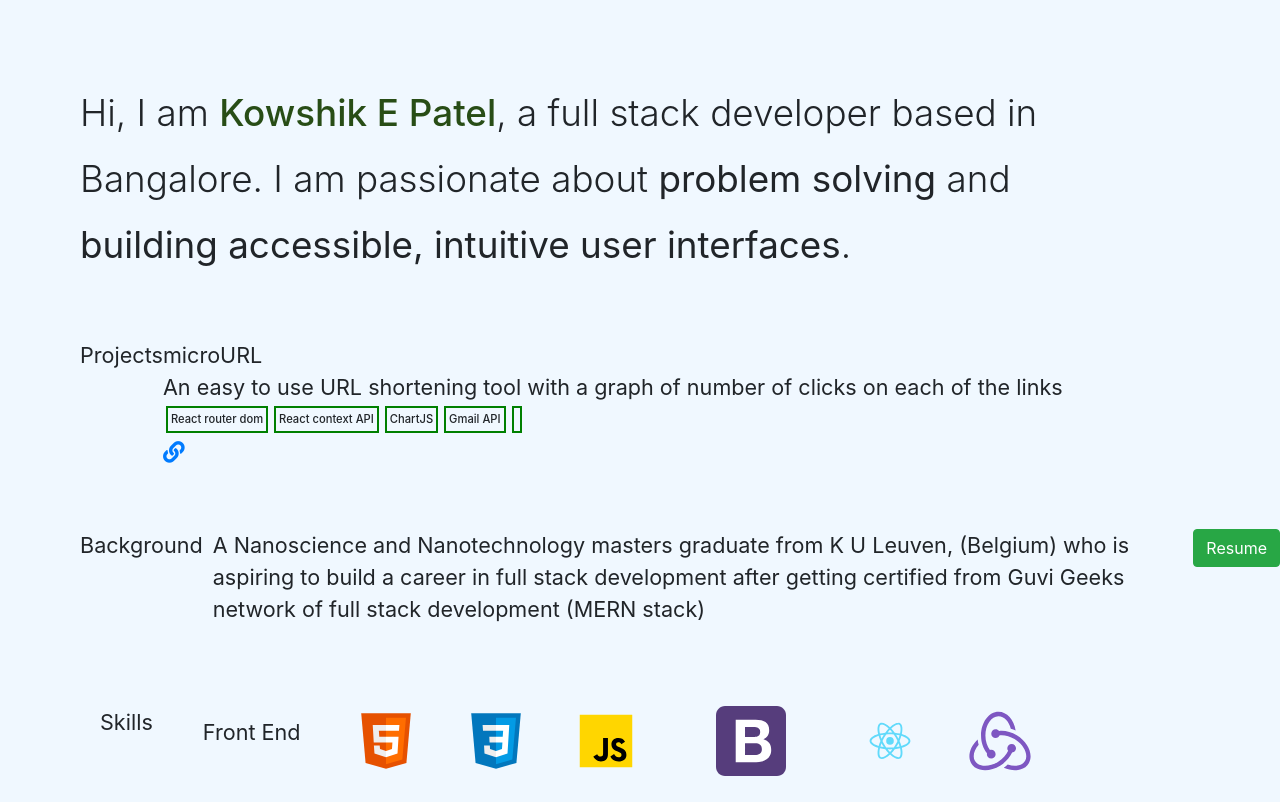
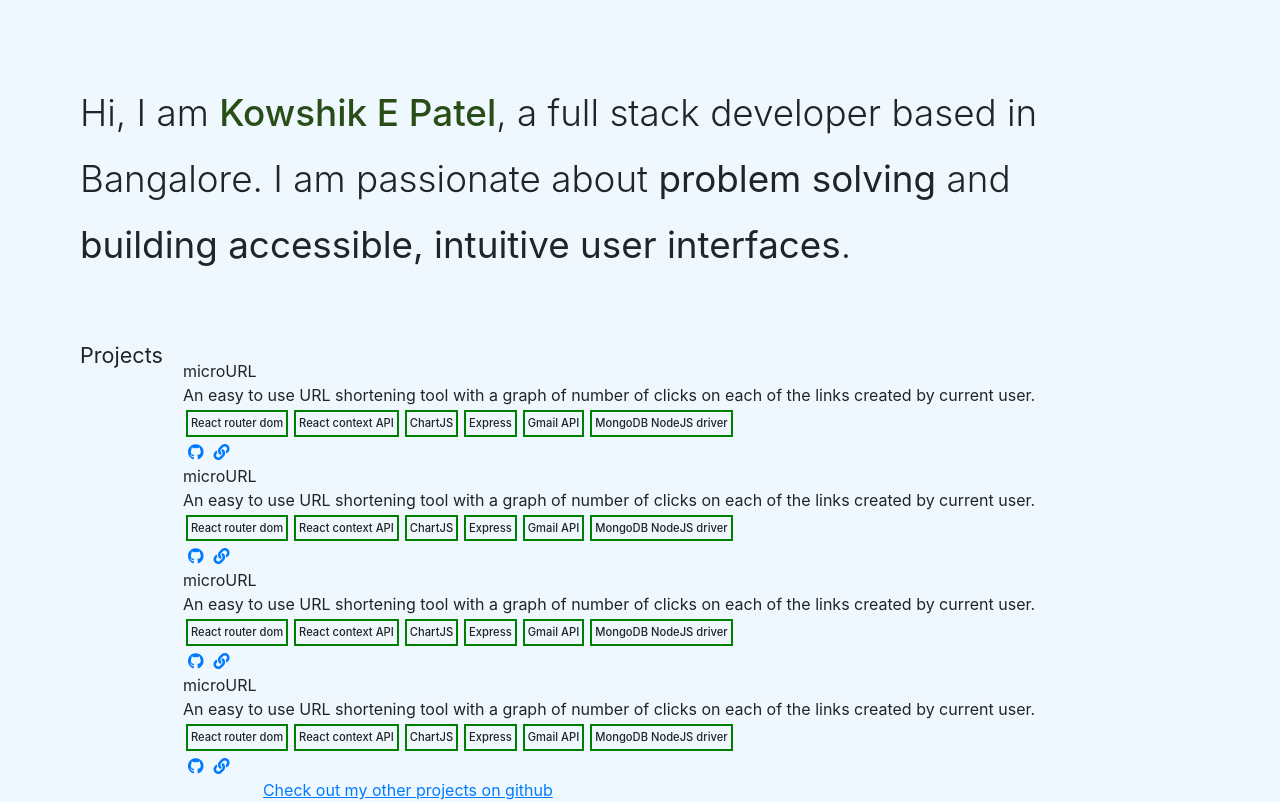
Before and after one commit to KowshikEPatel/portfolio, a React (Create React App) app: page / in a window 1280 px wide. Shown: the top 802 px of the page. Built offline with nearby package versions, Linux system fonts and the light colour scheme.

Commit message:
projects and background sections updated

```diff
--- a/src/Components/Background.js
+++ b/src/Components/Background.js
@@ -5,8 +5,10 @@ export default function Background() {
     return (
         <div className='background'>
             <div>Background</div>
-            <div style={{margin:'0px 10px 0px 10px'}}>A Nanoscience and Nanotechnology masters graduate from K U Leuven, (Belgium) who is aspiring to build a career in full stack development after getting certified from Guvi Geeks network of full stack development (MERN stack)</div>
-            <div><a href='https://drive.google.com/file/d/1Yvy2z7GA-4zRinEAorCeG6I15CfMBVNL/view?usp=sharing' className='btn btn-success'>Resume</a></div>
+            <div style={{margin:'0px 10px 0px 10px'}}>A Nanoscience and Nanotechnology masters graduate from K U Leuven, (Belgium) who is aspiring to build a career in full stack development after getting certified from Guvi Geeks network of full stack development (MERN stack)
+            <div style={{margin:'10px'}}><a href='https://drive.google.com/file/d/1Yvy2z7GA-4zRinEAorCeG6I15CfMBVNL/view?usp=sharing' className='btn btn-success'>Resume</a></div>
+            </div>
+
         </div>
     )
 }
--- a/src/Components/Projects.css
+++ b/src/Components/Projects.css
@@ -4,3 +4,9 @@
     margin-top: 60px;
     display: flex;
 }
+
+.otherprojects{
+    margin: 50px;
+    padding: 30px;
+    text-decoration: underline;
+}
--- a/src/Components/Projects.js
+++ b/src/Components/Projects.js
@@ -5,24 +5,43 @@ export default function Projects() {
     const projects = [
                         {
                             "projectname":"microURL",
-                            "projectdescription": "An easy to use URL shortening tool with a graph of number of clicks on each of the links ",
-                            "projectlibraries":["React router dom","React context API", "ChartJS", "Gmail API",""],
+                            "projectdescription": "An easy to use URL shortening tool with a graph of number of clicks on each of the links created by current user.",
+                            "projectlibraries":["React router dom","React context API", "ChartJS", "Express","Gmail API", "MongoDB NodeJS driver"],
                         },
                         {
-                            "projectname":"",
-                            "projectdescription":"",
-                            "projectlibraries":[ ],
+                            "projectname":"microURL",
+                            "projectdescription": "An easy to use URL shortening tool with a graph of number of clicks on each of the links created by current user.",
+                            "projectlibraries":["React router dom","React context API", "ChartJS", "Express","Gmail API", "MongoDB NodeJS driver"],
                         },
+                        {
+                            "projectname":"microURL",
+                            "projectdescription": "An easy to use URL shortening tool with a graph of number of clicks on each of the links created by current user.",
+                            "projectlibraries":["React router dom","React context API", "ChartJS", "Express","Gmail API", "MongoDB NodeJS driver"],
+                        },
+                        {
+                            "projectname":"microURL",
+                            "projectdescription": "An easy to use URL shortening tool with a graph of number of clicks on each of the links created by current user.",
+                            "projectlibraries":["React router dom","React context API", "ChartJS", "Express","Gmail API", "MongoDB NodeJS driver"],
+                        }
                     ]
     return (
         <div className='projects'>
             <div>Projects</div>
-            <div className='cardelement'>
-                <div className='cardtitle'>{projects[0]['projectname']}</div>
-                <div >{projects[0]['projectdescription']}</div>
-                <div style={{display:'flex'}}>{projects[0]['projectlibraries'].map((e,index)=>{ return <div style={{border:"2px solid green",fontSize:'0.7rem',fontWeight:'510' ,margin:'3px',padding:'3px'}} key={index}>{e}</div> })}</div>
-                <div><a href='https://friendly-feynman-57301c.netlify.app'><i class="fas fa-link"></i></a></div>
+            <div className='cardelement' style={{margin:'10px',padding:'10px',fontSize:'1.0rem'}}>
+                { projects.map((element,index)=>{
+                    return <div key={index}>
+                                <div className='cardtitle'>{element['projectname']}</div>
+                                <div >{element['projectdescription']}</div>
+                                <div style={{display:'flex'}}>{element['projectlibraries'].map((e,index)=>{ return <div style={{border:"2px solid green",fontSize:'0.7rem',fontWeight:'510' ,margin:'3px',padding:'3px'}} key={index}>{e}</div> })}</div>
+                                <div style={{display:'flex'}}>
+                                    <div style={{margin:'0 5px 0 5px'}}><a href='https://github.com/KowshikEPatel/urlshortnerfe'><i className="fab fa-github"></i></a></div>
+                                    <div style={{margin:'0 5px 0 5px'}}><a href='https://friendly-feynman-57301c.netlify.app'><i className="fas fa-link"></i></a></div>
+                                </div>
+                            </div>
+                })}
+                  <a className='otherprojects' href='https://github.com/KowshikEPatel?tab=repositories'> Check out my other projects on github</a>
             </div>
+
         </div>
     )
 }
```
